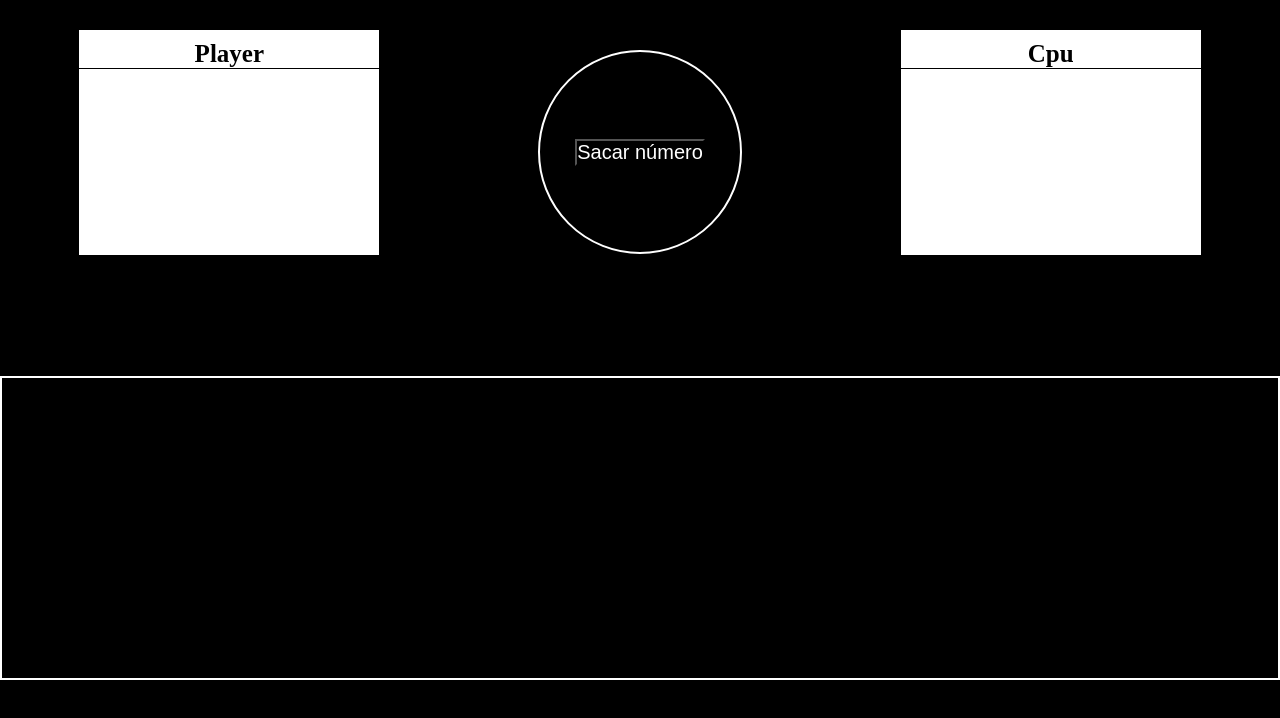
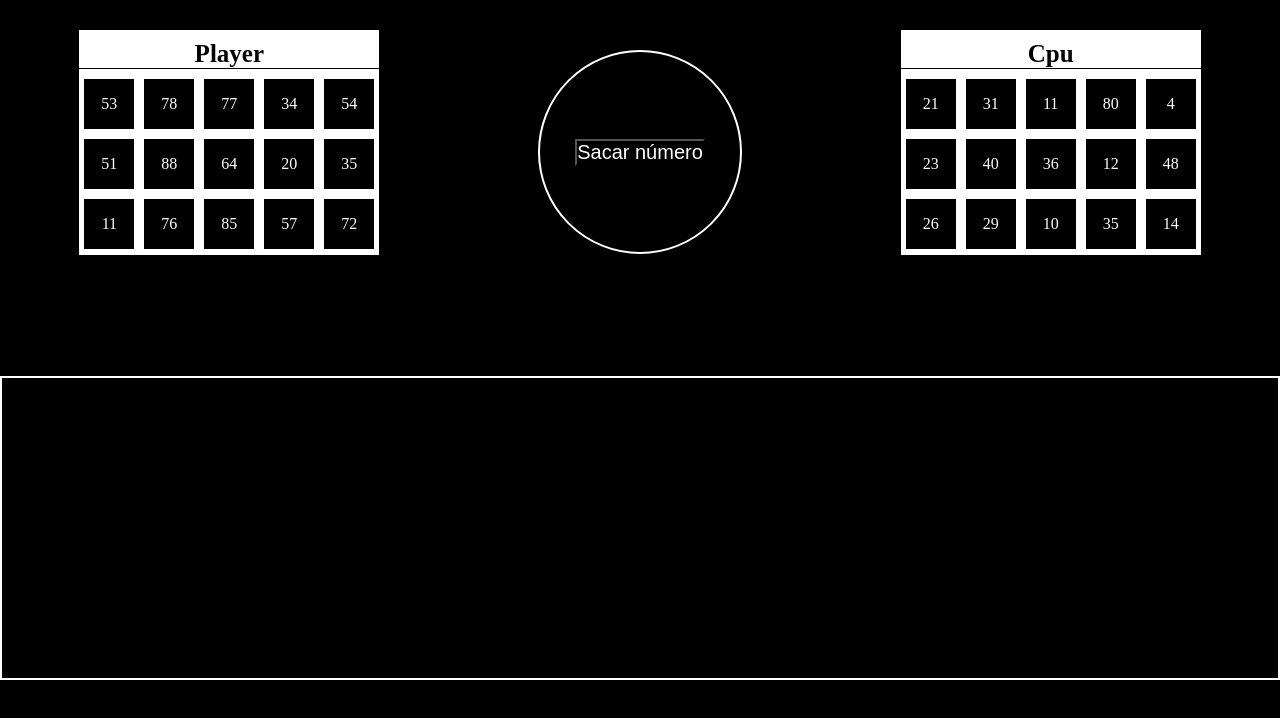
Before and after one commit to IsaacBerri/Bingo, a plain HTML site: page index.html in a window 1280 px wide. Drawn offline with Linux system fonts and the light colour scheme; the site is published under a folder, as on GitHub Pages, so addresses that start at the root find nothing.

Commit message:
Bingo, retoques 2

```diff
--- a/index.html
+++ b/index.html
@@ -25,6 +25,6 @@
 
     <div class="marks"></div>
   </div>
-  <script type="text/javascript" src="/js/main.js"></script>
+  <script src="./js/main.js"></script>
 </body>
 </html>
```
